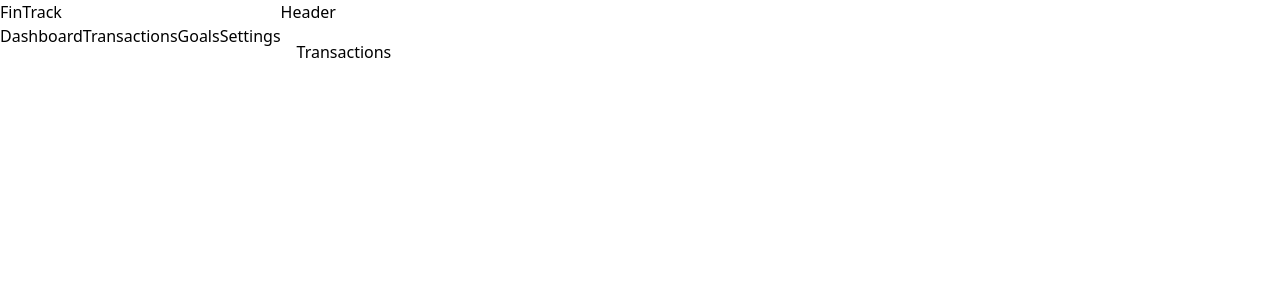
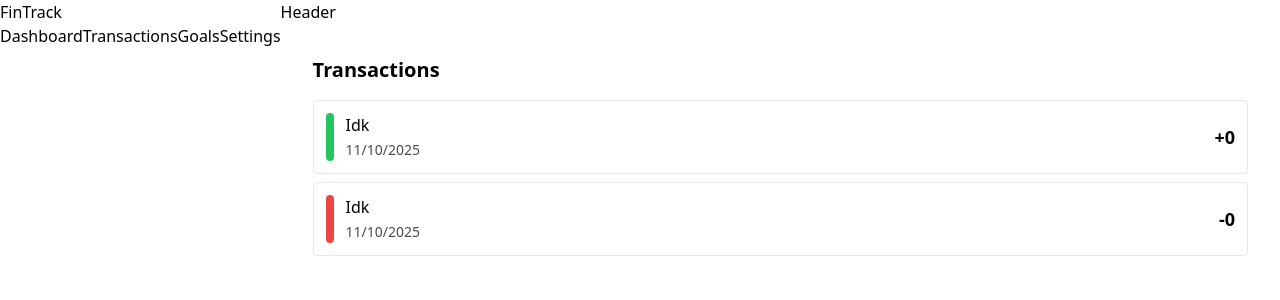
Before and after one commit to sabalicious/FinTrack, a React (Create React App) app in the folder client/: page /transactions in a window 1280 px wide. Shown: the top 300 px of the page. Built offline with nearby package versions, Linux system fonts and the light colour scheme.

Commit message:
feat: add TransactionItem with basic layout and styling

```diff
--- a/client/src/components/SummaryCard.tsx
+++ b/client/src/components/SummaryCard.tsx
@@ -7,10 +7,13 @@ interface SummaryCardProps {
 }
 
 const SummaryCard: React.FC<SummaryCardProps> = ({ title, amount, type}) => {
-  const bgColor =
-    type === 'balance' ? 'bg-blue-500 hover:bg-blue-600' :
-    type === 'income' ? 'bg-green-500 hover:bg-green-600' :
-    'bg-red-500 hover:bg-red-600';
+  const colors = {
+    balance: "bg-blue-500",
+    income: "bg-green-500",
+    expense: "bg-red-500"
+  }
+
+  const bgColor = colors[type];
 
   return (
     <div className={`${bgColor} text-white p-4 rounded shadow-md`}>
--- a/client/src/components/TransactionItem.tsx
+++ b/client/src/components/TransactionItem.tsx
@@ -1,8 +1,34 @@
 import React from "react";
 
-const TransactionItem: React.FC = () => {
+interface TransactionItemProps {
+  title: string;
+  amount: number;
+  type: "income" | "expense";
+  date: Date;
+}
+
+const TransactionItem: React.FC<TransactionItemProps> = ({ title, amount, type, date}) => {
+  const symbol = type === "income" ? "+" : "-";
+
+  const colors = {
+    income: "bg-green-500",
+    expense: "bg-red-500"
+  }
+  const bgColor = colors[type];
+
   return (
-    <div>Transaction Item</div>
+    <li className={`flex items-center p-3 border rounded gap-3`}>
+      <div className={`w-2 self-stretch rounded ${bgColor}`} />
+      <div className="flex-1">
+        <h3 className="font-medium">{title}</h3>
+        <time dateTime={date.toISOString()} className="text-sm opacity-70">
+          {date.toLocaleDateString()}
+        </time>
+      </div>
+      <div className="text-lg font-semibold">
+        {symbol}{amount}
+      </div>
+    </li>
   );
 };
 
--- a/client/src/pages/Transactions.tsx
+++ b/client/src/pages/Transactions.tsx
@@ -1,8 +1,15 @@
 import React from "react";
+import TransactionItem from "../components/TransactionItem";
 
 const Transactions: React.FC = () => {
   return (
-    <div>Transactions</div>
+    <div className="p-4">
+      <h2 className="text-xl font-bold mb-4">Transactions</h2>
+      <div className="grid gap-2">
+        <TransactionItem title="Idk" amount={0} type="income" date={new Date}/>
+        <TransactionItem title="Idk" amount={0} type="expense" date={new Date}/>
+      </div>
+    </div>
   );
 };
 
```
